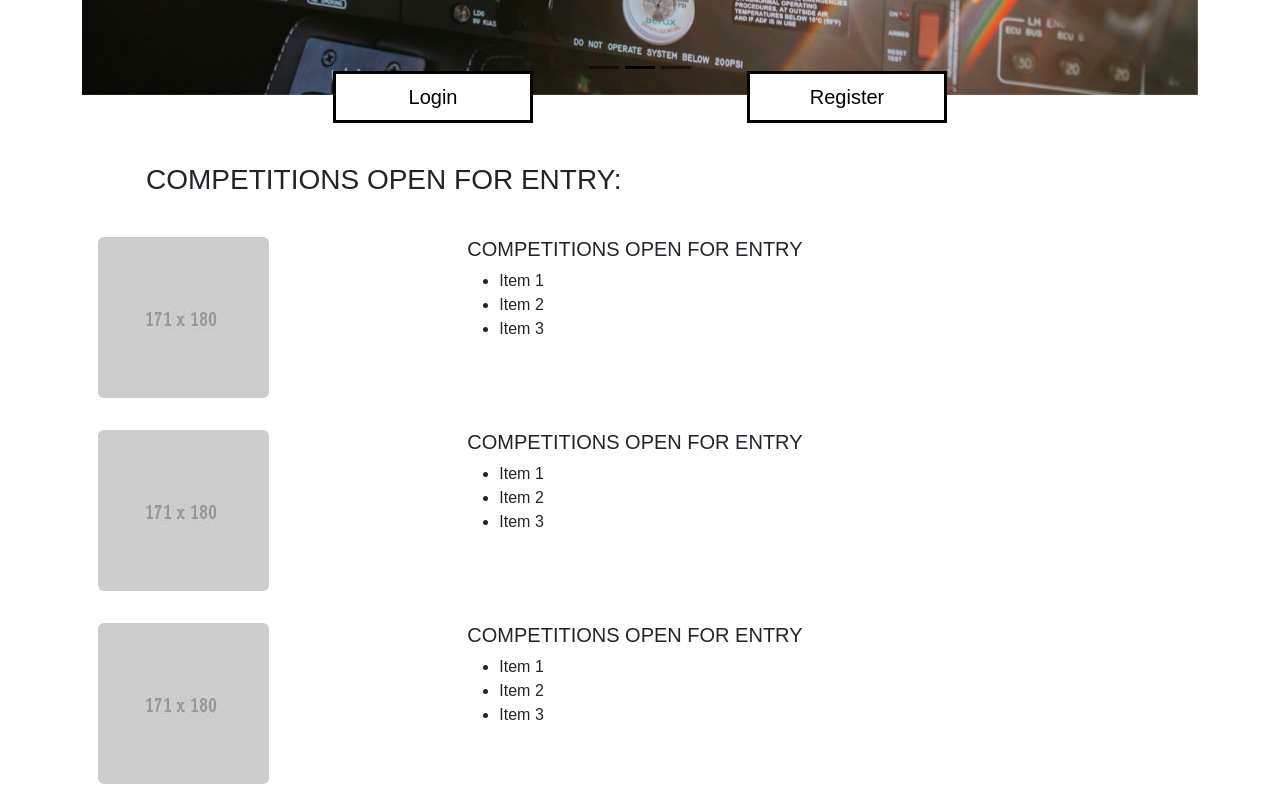
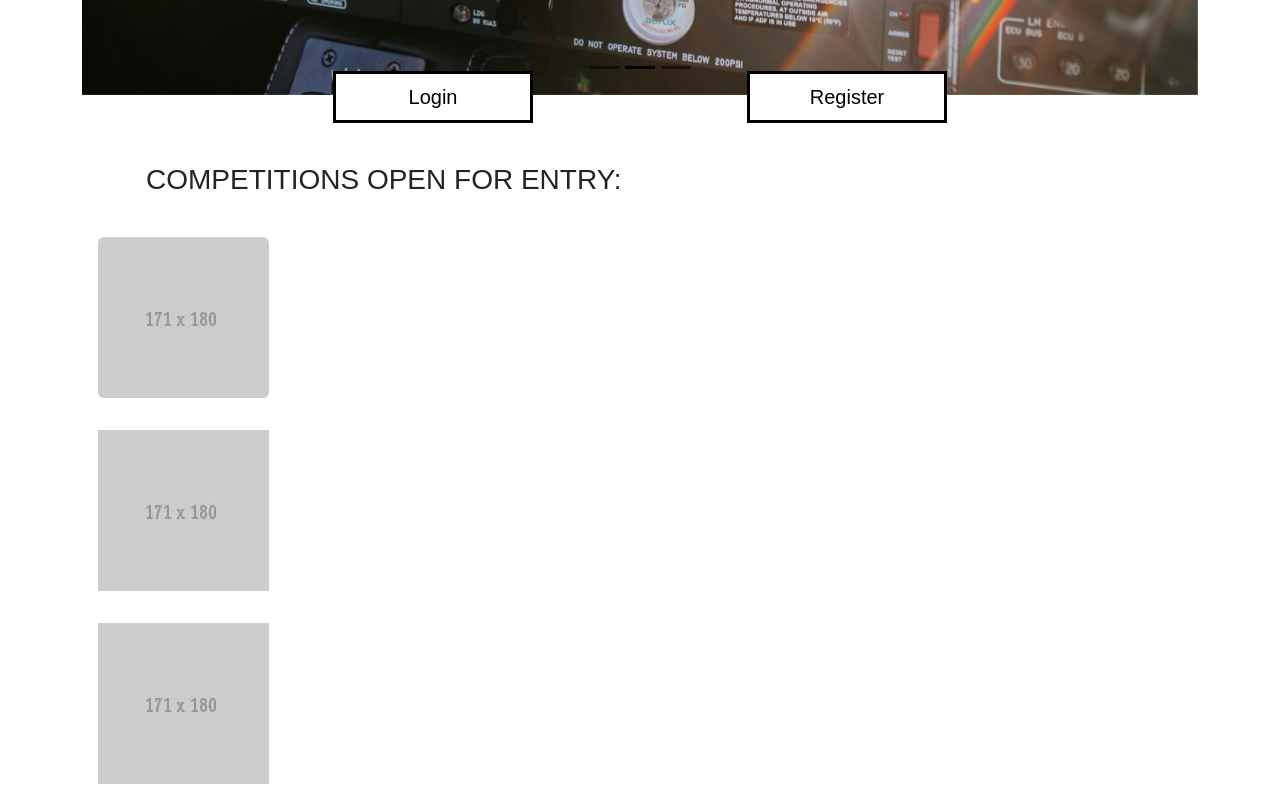
Before and after one commit to Vitalij-C-Techin/LietuvosSpaudosFotografija, a React (Vite) app in the folder frontend/: page / in a window 1280 px wide. Shown: the part 813-1613 px from the top of the page. Built offline with nearby package versions, Linux system fonts and the light colour scheme.

Commit message:
remove competition card text

```diff
--- a/frontend/src/components/pages/HomePage.jsx
+++ b/frontend/src/components/pages/HomePage.jsx
@@ -89,14 +89,7 @@ function HomePage() {
                 <Image src={imagePlaceHolder} rounded />
               </Col>
               <Col>
-                <div>
-                  <h5>{t('homePage.constestListTitle')}</h5>
-                  <ul>
-                    <li>Item 1</li>
-                    <li>Item 2</li>
-                    <li>Item 3</li>
-                  </ul>
-                </div>
+
               </Col>
             </Row>
           </Card.Body>
@@ -106,17 +99,10 @@ function HomePage() {
           <Card.Body>
             <Row>
               <Col xs={6} md={4}>
-                <Image src={imagePlaceHolder} rounded />
+                <Image src={imagePlaceHolder}  />
               </Col>
               <Col>
-                <div>
-                  <h5>{t('homePage.constestListTitle')}</h5>
-                  <ul>
-                    <li>Item 1</li>
-                    <li>Item 2</li>
-                    <li>Item 3</li>
-                  </ul>
-                </div>
+
               </Col>
             </Row>
           </Card.Body>
@@ -126,17 +112,10 @@ function HomePage() {
           <Card.Body>
             <Row>
               <Col xs={6} md={4}>
-                <Image src={imagePlaceHolder} rounded />
+                <Image src={imagePlaceHolder}  />
               </Col>
               <Col>
-                <div>
-                  <h5>{t('homePage.constestListTitle')}</h5>
-                  <ul>
-                    <li>Item 1</li>
-                    <li>Item 2</li>
-                    <li>Item 3</li>
-                  </ul>
-                </div>
+
               </Col>
             </Row>
           </Card.Body>
```
